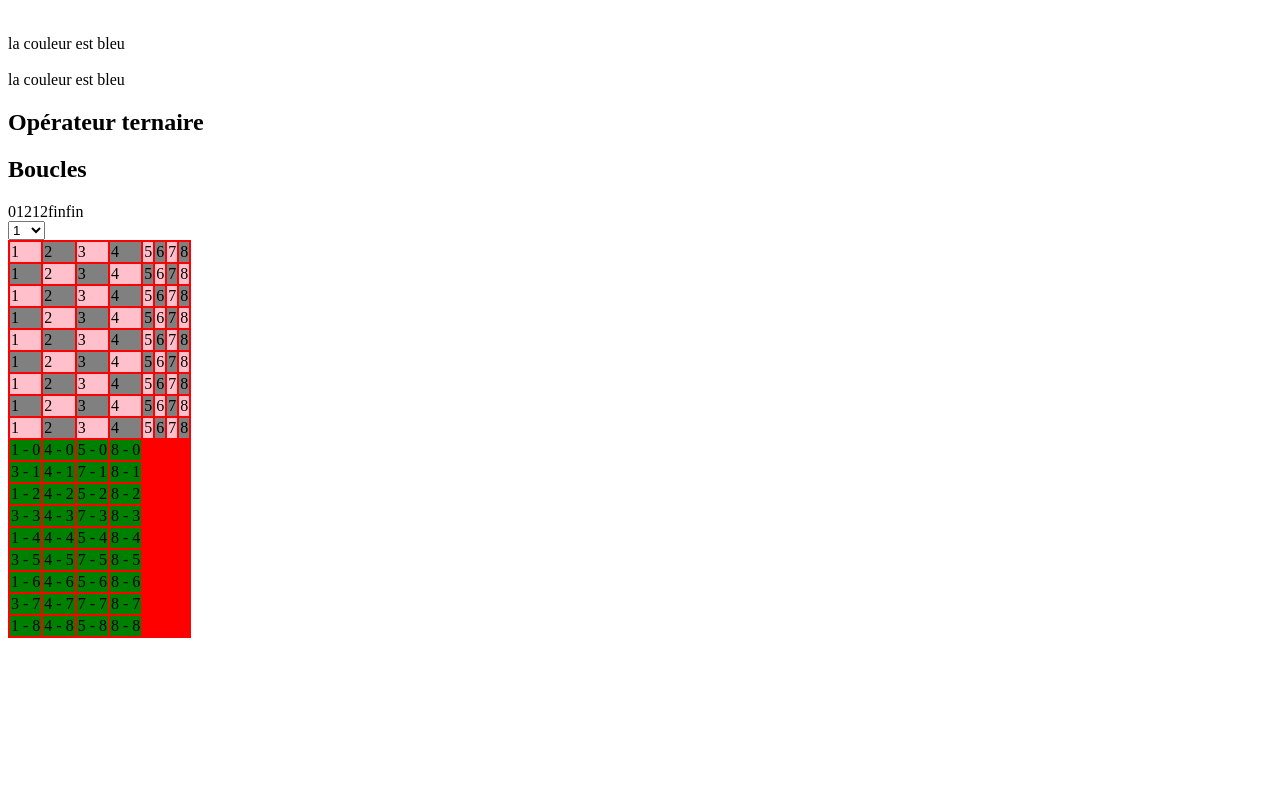
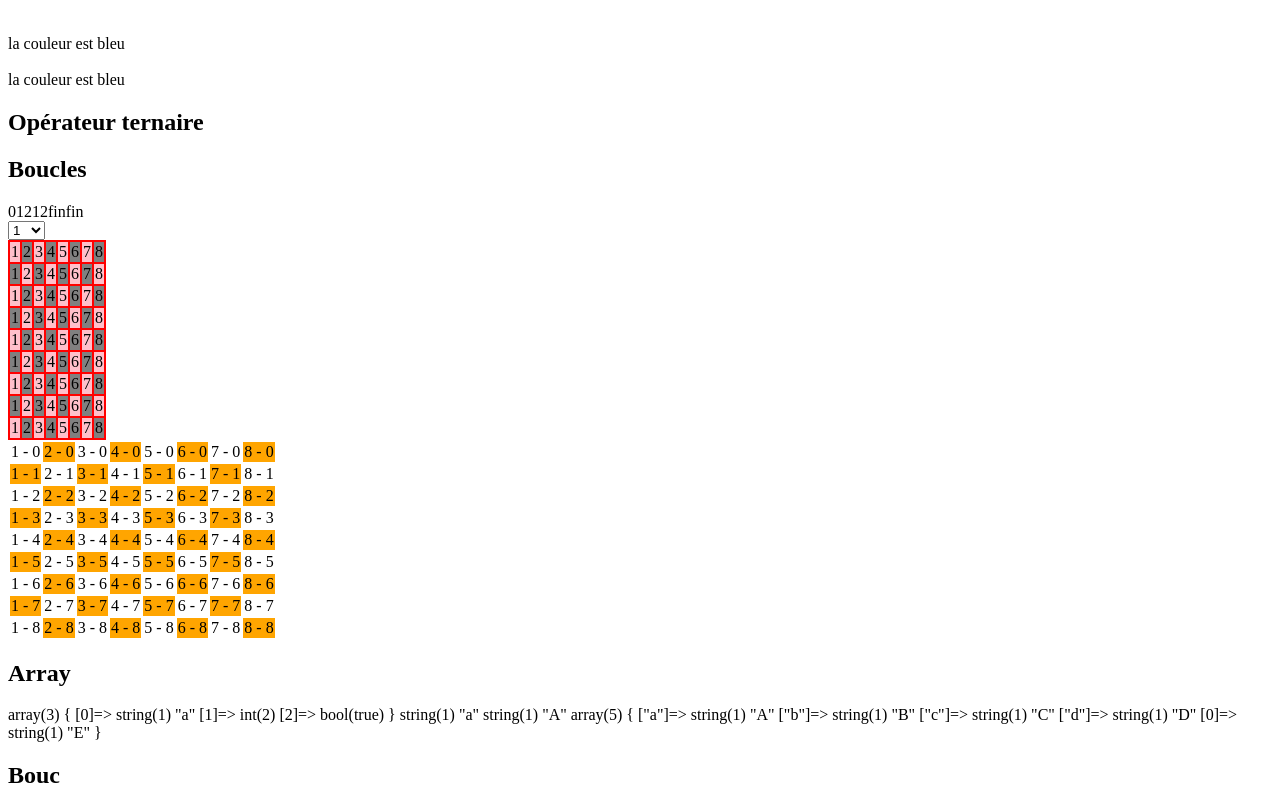
Before and after one commit to MatheoDev404/formation-back, a PHP site: page / in a window 1280 px wide. Shown: the part 1508-2317 px from the top of the page. Before the commit the page ends 2146 px from the top, so only its background shows below. Run offline with PHP 8.4, Linux system fonts and the light colour scheme.

Commit message:
Array 03-07-2018

```diff
--- a/PHP/src/index.php
+++ b/PHP/src/index.php
@@ -345,14 +345,17 @@
             echo "</tr>";
 
         }
-
+        ?>
+    </table>
+    <table>
+        <?php
         for ($j=0; $j <= 8 ; $j++) {
 
-            echo "<tr style=\"background-color: green\">";
+            echo "<tr>";
 
             for ($i= 1; $i <= 8 ; $i++){
                     $style =  (($i + $j) % 2 == 0)
-                            ? 'style="background-color:orange'
+                            ? 'style="background-color:orange"'
                             : ''
                     ;
                     echo "<td $style> $i - $j </td>";
@@ -361,11 +364,54 @@
             echo "</tr>";
 
         }
-
-
         ?>
     </table>
 
+    <h2>Array</h2>
+
+    <?php
+
+    $tab = array(); // Crée un noueau tableau.
+    $tab = []; // notation courte.
+
+    $tab = array('a', 2, true); // tableau à trois éléments.
+    $tab = ['a', 2, true]; // notation courte.
+
+    var_dump($tab);
+    $tab[] = 'b'; // ajout d'un élément au tableau.
+    var_dump($tab[0]);
+
+    $tab[1] = 3; // remplace la valeur à la position 1.
+
+    // Même tableau en spécifiant les clés.
+    $tab = [
+        0 => 'a',
+        1 => 2,
+        2 => true
+    ];
+    // Tableau associatif, avec des clés en chaîne de caractères.
+    $assoc = [
+        'a' => 'A',
+        'b' => 'B',
+        'c' => 'C'
+    ];
+    var_dump($assoc['a']);
+    // Ajout d'un élément en spécifiant la clé.
+    $assoc['d'] = 'D';
+    // Si on ajoute un élément sans précisé la clé, il prend l'indice 0.
+    $assoc[] = 'E';
+
+    var_dump($assoc);
+
+    $assoc[5] = 'F'; // Ajoute un élément a l'indice 5.
+    $assoc[] = 'G'; // Ajoute un élément à l'indice 6, le plus grand indice numérique +1.
+
+    $test = 'test';
+    unset($test); // suprime une variable
+    unset($assoc['c']); // suprime l'élément du tableau à l'indice 'c'.
+    ?>
+
+    <h2>Bouc</h2>
 
 
 
```
